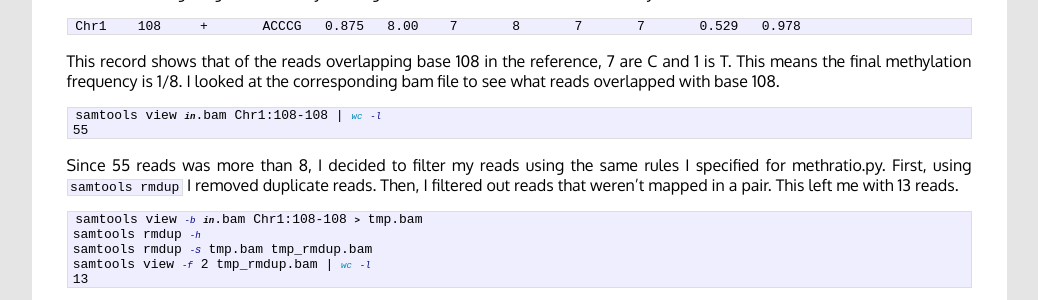
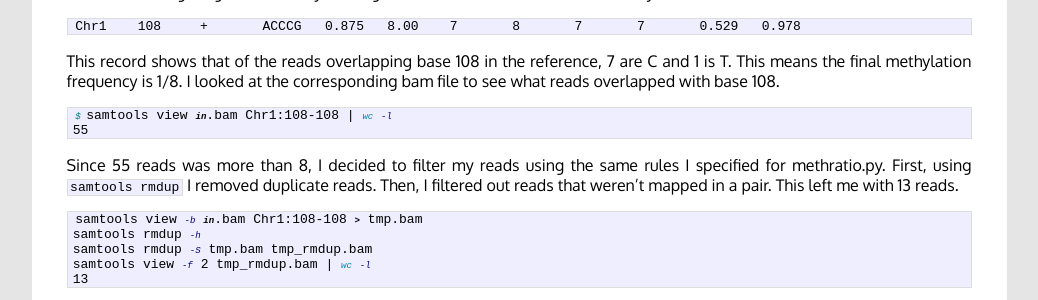
Before and after one commit to zyndagj/zyndagj.github.io, a Jekyll site: the page built from _posts/2014-06-10-bsmap-frequency-recovery.markdown, in a window 1280 px wide. Shown: the part 1440-1740 px from the top of the page, without its empty margins (121-1159 px from the left). Built offline with Jekyll 4.4.1, drawn with Linux system fonts in a browser that asks for light colours; Markdown is read by kramdown in place of the engine named in the settings.

```diff
--- a/_posts/2014-06-10-bsmap-frequency-recovery.markdown
+++ b/_posts/2014-06-10-bsmap-frequency-recovery.markdown
@@ -48,8 +48,8 @@ I started investigating the results by looking at base 108 from Chromosome 1 in
 
 This record shows that of the reads overlapping base 108 in the reference, 7 are C and 1 is T. This means the final methylation frequency is 1/8. I looked at the corresponding bam file to see what reads overlapped with base 108.
 
-{% highlight bash %}
-samtools view in.bam Chr1:108-108 | wc -l
+{% highlight shell %}
+$ samtools view in.bam Chr1:108-108 | wc -l
 55
 {% endhighlight %}
 
```
